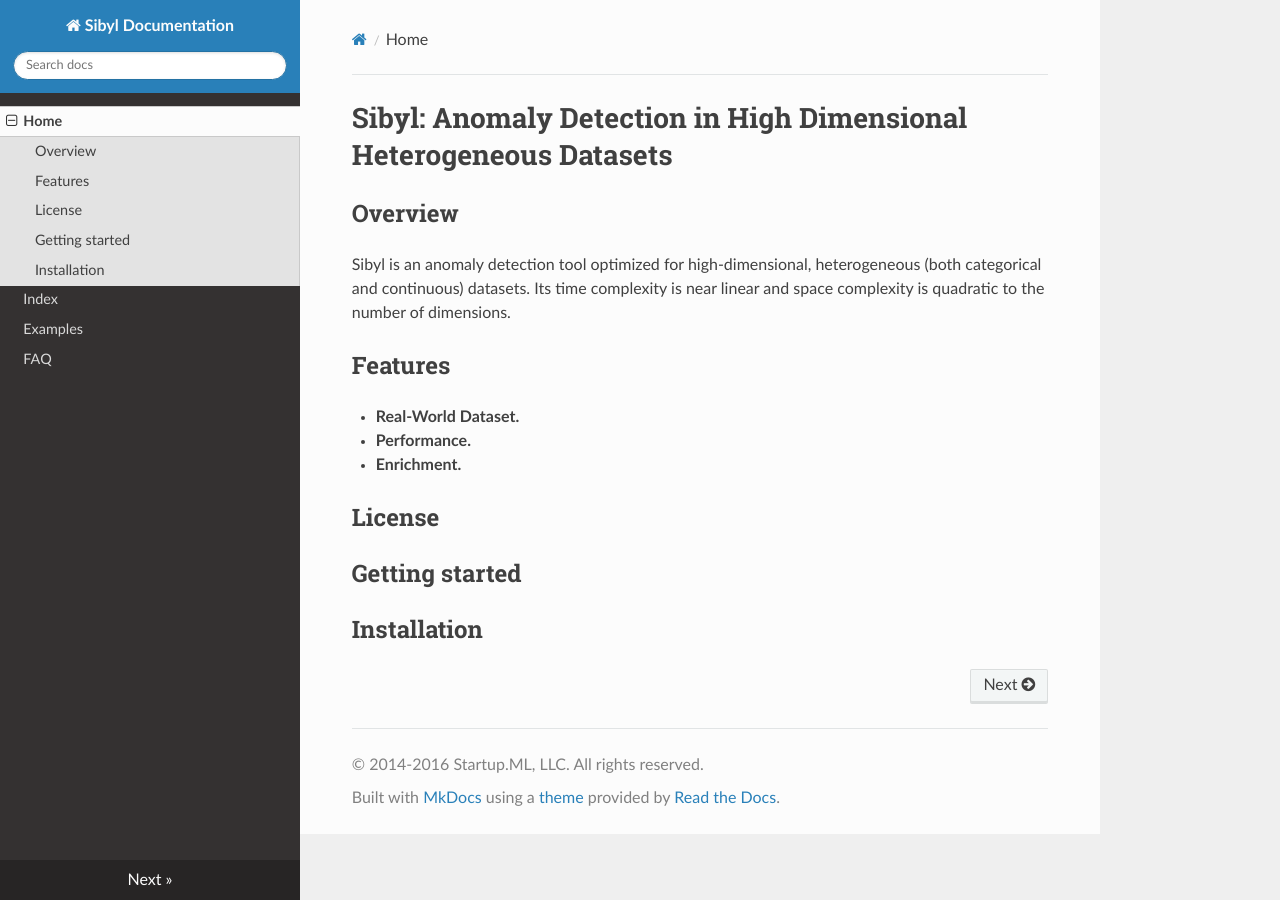
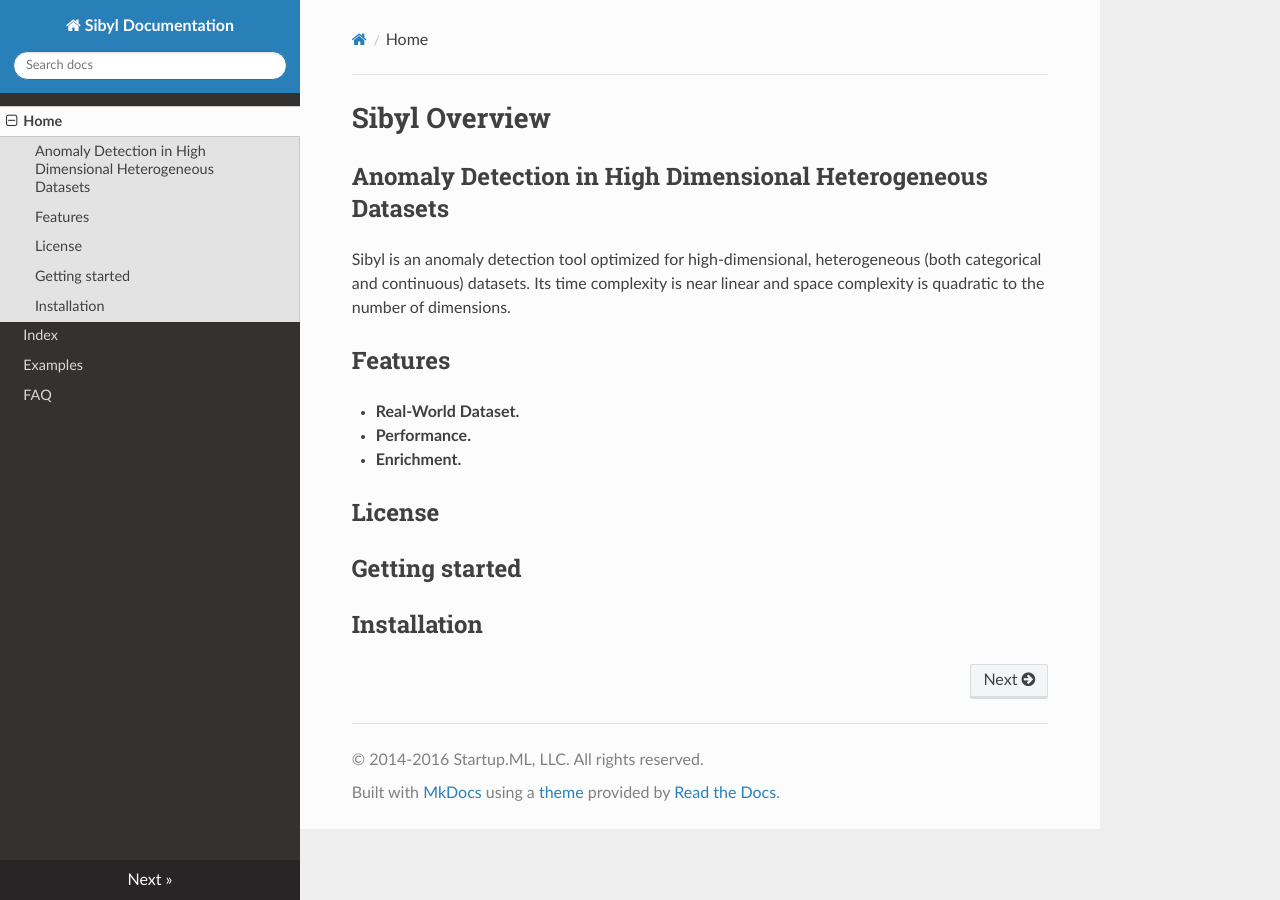
Before and after one commit to fellowship/pyrite2, an MkDocs documentation site: the page built from docs/sources/index.md, in a window 1280 px wide. Built offline with MkDocs 1.6.1, drawn with Linux system fonts in a browser that asks for light colours; nearby versions of some CDN libraries; old or Windows-style settings are respelled for this version of MkDocs.

Commit message:
doc changes

```diff
--- a/docs/sources/index.md
+++ b/docs/sources/index.md
@@ -1,6 +1,6 @@
-#Sibyl: Anomaly Detection in High Dimensional Heterogeneous Datasets
+#Sibyl Overview
 
-## Overview
+## Anomaly Detection in High Dimensional Heterogeneous Datasets
 
 Sibyl is an anomaly detection tool optimized for high-dimensional, heterogeneous (both categorical and continuous) datasets.   Its time complexity is near linear and space complexity is quadratic to the number of dimensions.
 
```
